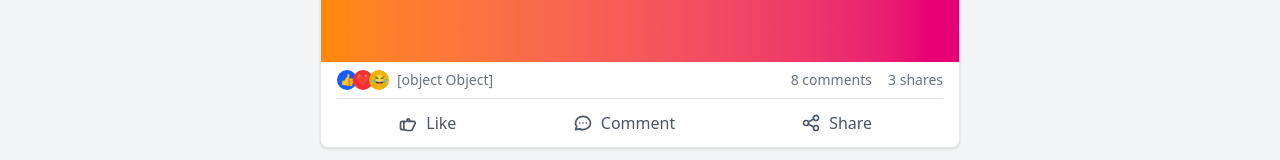
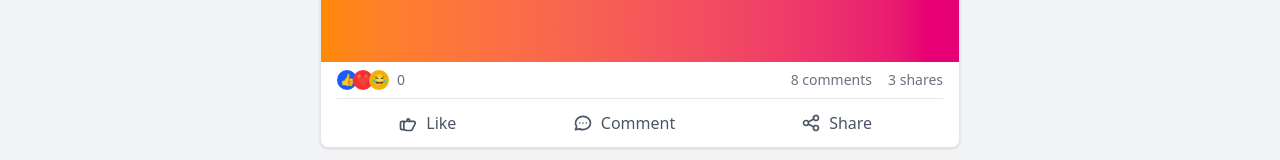
Before and after one commit to CodeSplash7/facebook-clone, a Next.js app: page / in a window 1280 px wide. Shown: the part 733-893 px from the top of the page. Built offline with nearby package versions, Linux system fonts and the light colour scheme.

Commit message:
feat(post stats): update post stats likes value

```diff
--- a/src/components/Posts/PostStats.tsx
+++ b/src/components/Posts/PostStats.tsx
@@ -1,3 +1,4 @@
+import calculateLikes from "./calculateLikes";
 import { PostData } from "./types";
 
 export default function PostStats({ postData }: { postData: PostData }) {
@@ -15,7 +16,7 @@ export default function PostStats({ postData }: { postData: PostData }) {
             😂
           </div>
         </div>
-        <span className="ml-1">{postData.likes.toLocaleString()}</span>
+        <span className="ml-1">{calculateLikes(postData.likes)}</span>
       </div>
       <div className="flex gap-4">
         <span className="cursor-pointer hover:underline">
```
